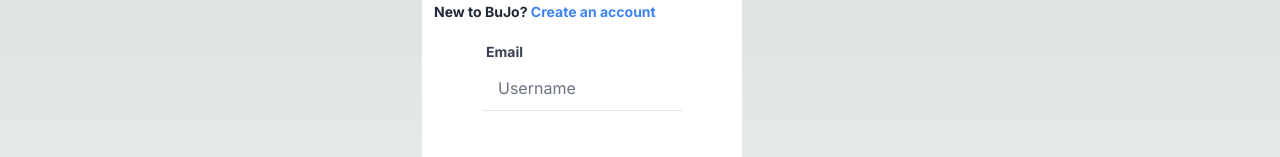
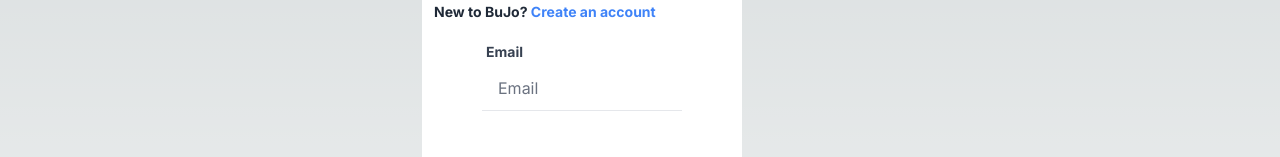
Before and after one commit to Sharkaw/bujoapp, a Next.js app in the folder bujo-app/: page /login in a window 1280 px wide. Shown: the part 226-383 px from the top of the page. Built offline with nearby package versions, Linux system fonts and the light colour scheme; no server answers; the database is empty.

Commit message:
Change username to email

```diff
--- a/bujo-app/src/app/components/forms/LoginForm.js
+++ b/bujo-app/src/app/components/forms/LoginForm.js
@@ -26,22 +26,22 @@
             <div className="mb-4 p-1 border-b">
                 <label
                     className="block text-gray-700 text-sm font-bold mb-2"
-                    htmlFor="userName"
+                    htmlFor="email"
                 >
                     Email
                 </label>
                 <input
-                    {...register("username", {
-                        required: "Please type username",
+                    {...register("email", {
+                        required: "Please type email",
                     })}
                     className="appearance-none border-none bg-transparent rounded w-full py-2 px-3 text-gray-700 leading-tight focus:outline-none focus:shadow-outline"
-                    id="userName"
+                    id="email"
                     type="text"
-                    placeholder="Username"
+                    placeholder="Email"
                 />
             </div>
             <p className="text-red-700 font-light text-xs mb-2 min-h-4">
-                {errors.userName?.message}
+                {errors.email?.message}
             </p>
             <div className="mb-4 p-1 border-b">
                 <label
```
